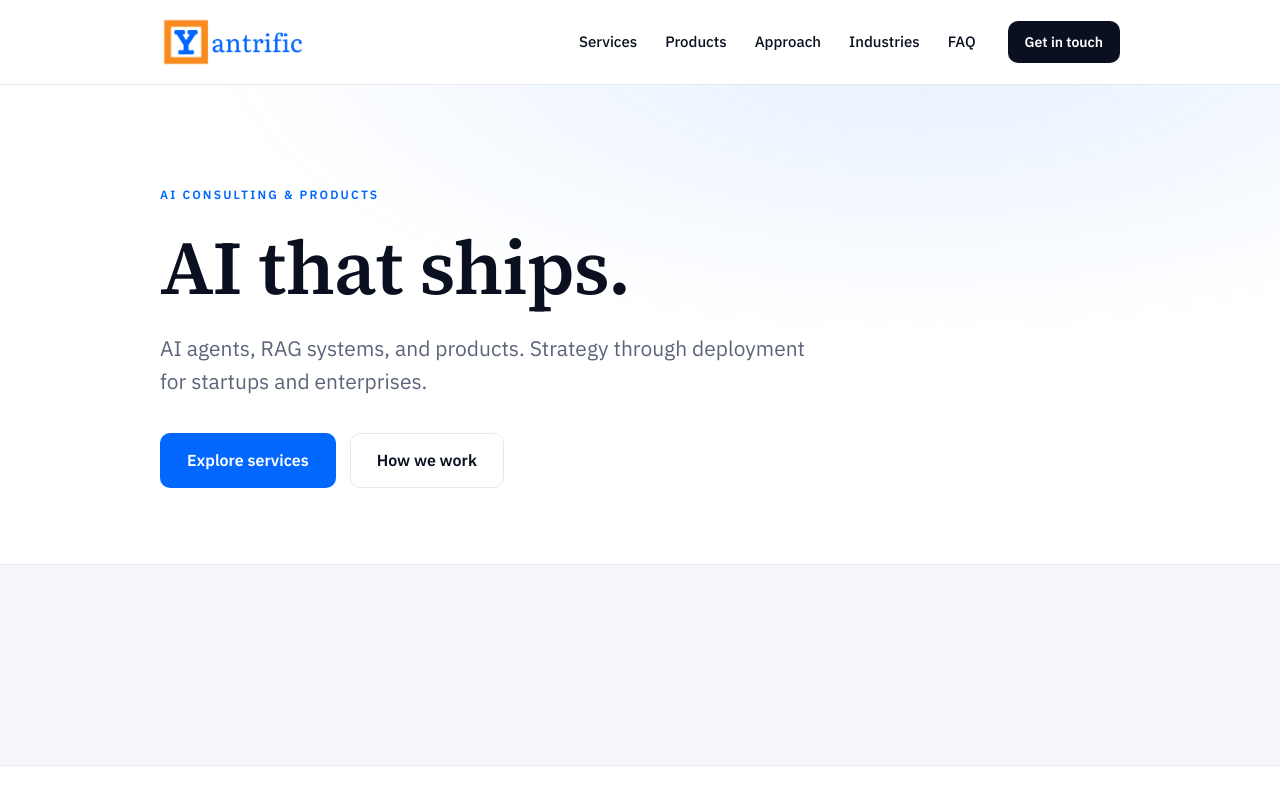
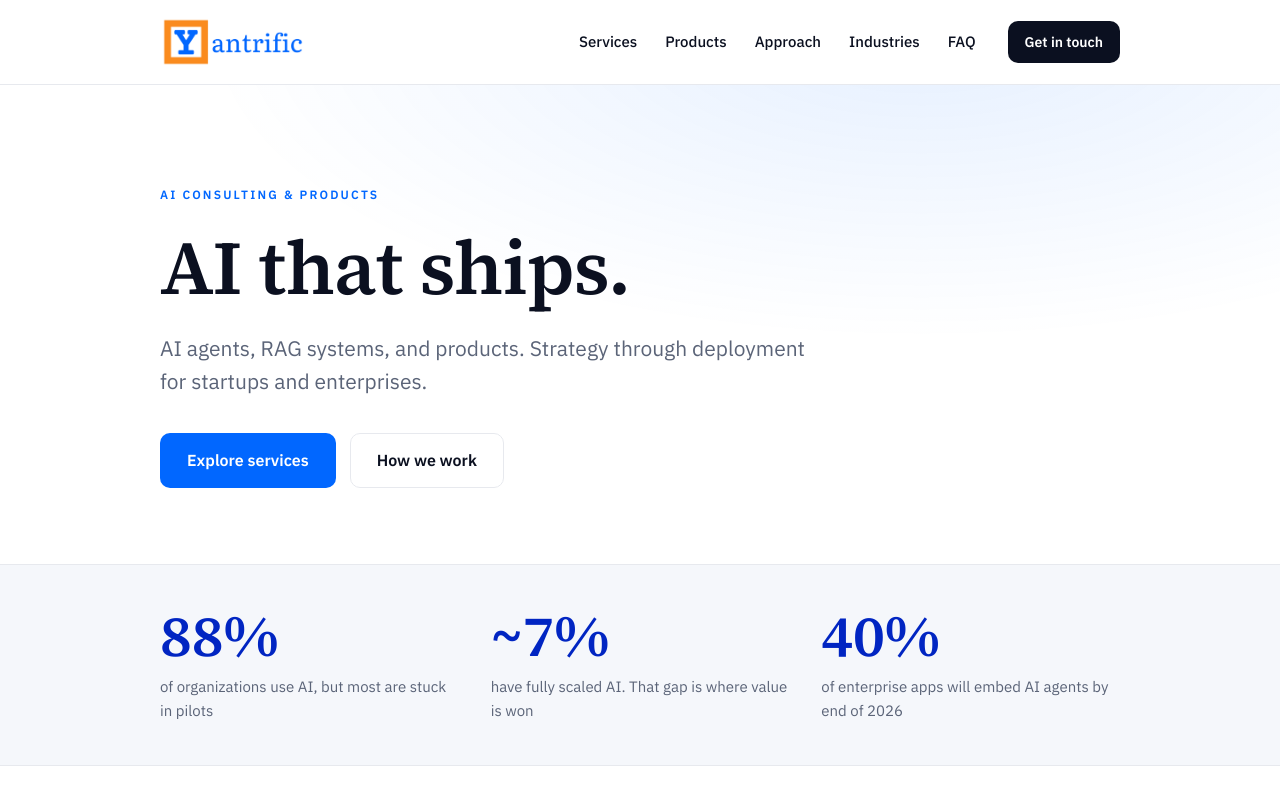
Before and after one commit to kushalbox/yantrific, a React (Vite) app: page / in a window 1280 px wide. Shown: the top 800 px of the page. Built offline with nearby package versions, Linux system fonts and the light colour scheme.

Commit message:
Fix Animate component: spread override bug causing blank spaces

```diff
--- a/src/pages/Home.jsx
+++ b/src/pages/Home.jsx
@@ -49,9 +49,9 @@ const FAQS = [
   { q: "What does a first engagement look like?", a: "A short diagnostic to find the highest-value use case, then a focused 90-day pilot with measurable KPIs." },
 ];
 
-function Animate({ children, cls = "anim-up", as: Tag = "div", ...props }) {
+function Animate({ children, cls = "anim-up", as: Tag = "div", className: cn, ...props }) {
   const [ref, inView] = useInView();
-  return <Tag ref={ref} className={(props.className || "") + " " + cls + (inView ? " in" : "")} {...props}>{children}</Tag>;
+  return <Tag ref={ref} className={(cn || "") + " " + cls + (inView ? " in" : "")} {...props}>{children}</Tag>;
 }
 
 function Hero() {
--- a/src/pages/ServicePage.jsx
+++ b/src/pages/ServicePage.jsx
@@ -3,9 +3,9 @@ import Nav from '../components/Nav';
 import Footer from '../components/Footer';
 import useInView from '../hooks/useInView';
 
-function Animate({ children, cls = "anim-up", ...props }) {
+function Animate({ children, cls = "anim-up", className: cn, ...props }) {
   const [ref, inView] = useInView();
-  return <div ref={ref} className={(props.className || "") + " " + cls + (inView ? " in" : "")} {...props}>{children}</div>;
+  return <div ref={ref} className={(cn || "") + " " + cls + (inView ? " in" : "")} {...props}>{children}</div>;
 }
 
 const SERVICES = {
```
